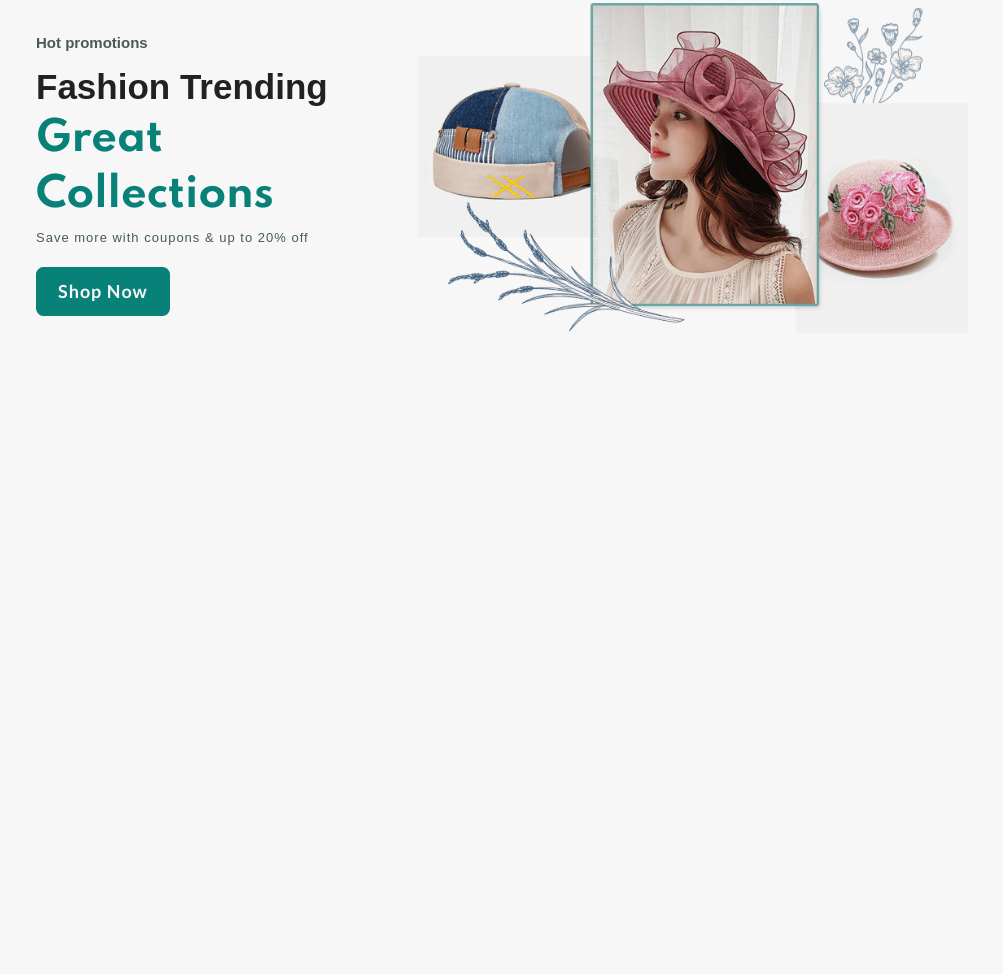
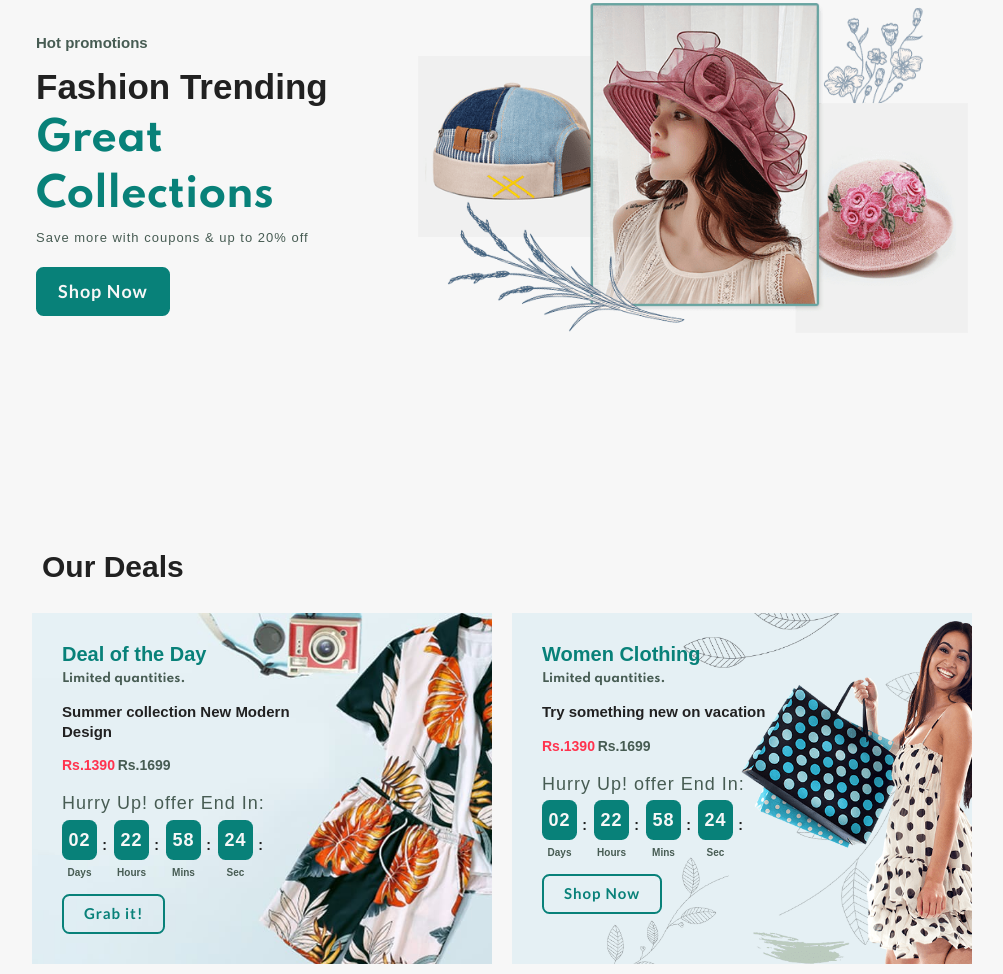
Before and after one commit to chandrakamalsingh007/Ecommerce-website, a website built with Vite: page index.html in a window 1280 px wide. Shown: the part 229-1203 px from the top of the page, without its empty margins (138-1141 px from the left). Before the commit the page ends 800 px from the top, so only its background shows below. Built offline with nearby package versions, Linux system fonts and the light colour scheme.

Commit message:
Our Deals section completed

```diff
--- a/index.html
+++ b/index.html
@@ -1,11 +1,17 @@
 <!DOCTYPE html>
 <html lang="en">
   <head>
-  <meta charset="UTF-8">
-  <meta name="viewport" content="width=device-width, initial-scale=1.0">
+    <meta charset="UTF-8" />
+    <meta name="viewport" content="width=device-width, initial-scale=1.0" />
     <title>HamroPasal</title>
-  <link rel="stylesheet" href="style.css">
-  <link rel="stylesheet" href="https://cdnjs.cloudflare.com/ajax/libs/font-awesome/6.7.1/css/all.min.css" integrity="sha512-5Hs3dF2AEPkpNAR7UiOHba+lRSJNeM2ECkwxUIxC1Q/FLycGTbNapWXB4tP889k5T5Ju8fs4b1P5z/iB4nMfSQ==" crossorigin="anonymous" referrerpolicy="no-referrer" />
+    <link rel="stylesheet" href="style.css" />
+    <link
+      rel="stylesheet"
+      href="https://cdnjs.cloudflare.com/ajax/libs/font-awesome/6.7.1/css/all.min.css"
+      integrity="sha512-5Hs3dF2AEPkpNAR7UiOHba+lRSJNeM2ECkwxUIxC1Q/FLycGTbNapWXB4tP889k5T5Ju8fs4b1P5z/iB4nMfSQ=="
+      crossorigin="anonymous"
+      referrerpolicy="no-referrer"
+    />
   </head>
   <body>
     <header class="section-navbar">
@@ -21,28 +27,39 @@
       </section>
       <div class="container">
         <div class="navbar-brand">
-        <a id="shopIcon" href="index.html"><i class="fa-solid fa-shop"><p>HamroPasal</p></i></a>
+          <a id="shopIcon" href="index.html"
+            ><i class="fa-solid fa-shop"><p>HamroPasal</p></i></a
+          >
           <nav class="navbar">
             <ul>
-            <li class="nav-item"><a href="/" class="nav-link" id="active-link" >Home</a></li>
+              <li class="nav-item">
+                <a href="/" class="nav-link" id="active-link">Home</a>
+              </li>
               <li class="nav-item"><a href="/" class="nav-link">About</a></li>
-            <li class="nav-item"><a href="/" class="nav-link">Products</a></li>
+              <li class="nav-item">
+                <a href="/" class="nav-link">Products</a>
+              </li>
               <li class="nav-item"><a href="/" class="nav-link">Contact</a></li>
-
             </ul>
           </nav>
         </div>
         <div class="right-section">
           <div class="header-search">
-          <input type="text" placeholder="Search for items..." class="form-input">
+            <input
+              type="text"
+              placeholder="Search for items..."
+              class="form-input"
+            />
             <button class="search-btn">
               <i class="fa-solid fa-magnifying-glass"></i>
             </button>
           </div>
-        <div class="cart"><a href="addtocart.html" class="header-action-btn">
-          <img src="src/assets/images/icon-cart.svg" alt="cart">
+          <div class="cart">
+            <a href="addtocart.html" class="header-action-btn">
+              <img src="src/assets/images/icon-cart.svg" alt="cart" />
               <span class="count">3</span>
-        </a></div>
+            </a>
+          </div>
           <div class="user"><i class="fa-regular fa-user"></i></div>
         </div>
       </div>
@@ -53,24 +70,113 @@
       <section class="section-hero">
         <div class="container grid grid-two--cols">
           <div class="section-hero--content">
-          <span class="hero-subheading">
-            Hot promotions
-          </span>
-          <h1 class="hero-heading">Fashion Trending <span>Great Collections</span></h1>
+            <span class="hero-subheading"> Hot promotions </span>
+            <h1 class="hero-heading">
+              Fashion Trending <span>Great Collections</span>
+            </h1>
             <p class="hero-para">Save more with coupons & up to 20% off</p>
             <a href="shop.html" class="btn">Shop Now</a>
           </div>
-        <div class="section-hero-image" data-aos="fade-up" data-aos-delay="600">
+          <div
+            class="section-hero-image"
+            data-aos="fade-up"
+            data-aos-delay="600"
+          >
             <figure>
-            <img src="src/assets/images/home-img.png" alt="home img">
+              <img src="src/assets/images/home-img.png" alt="home img" />
             </figure>
           </div>
         </div>
       </section>
     </main>
 
-
     <!-- ========== End Home Hero Section ========== -->
 
+    <!-- ========== Start Deals Section ========== -->
+    <section class="deals-section">
+      <h2>Our Deals</h2>
+      <div class="deals-container container grid grid-two--cols">
+        <div class="deals-item">
+          <div class="deals-group">
+            <h3 class="deals-brand">Deal of the Day</h3>
+            <span class="deals-category">Limited quantities.</span>
+          </div>
+
+          <h4 class="deals-title">Summer collection New Modern Design</h4>
+          <div class="deals-price flex">
+            <span class="new-price">Rs.1390</span>
+            <span class="old-price">Rs.1699</span>
+          </div>
+
+          <div class="deals-group">
+            <p class="deals-countdown-text">Hurry Up! offer End In:</p>
+
+            <div class="countdown">
+              <div class="countdown-amount">
+                <p class="countdown-period">02</p>
+                <span class="unit">Days</span>
+              </div>
+              <div class="countdown-amount">
+                <p class="countdown-period">22</p>
+                <span class="unit">Hours</span>
+              </div>
+              <div class="countdown-amount">
+                <p class="countdown-period">58</p>
+                <span class="unit">Mins</span>
+              </div>
+              <div class="countdown-amount">
+                <p class="countdown-period">24</p>
+                <span class="unit">Sec</span>
+              </div>
+            </div>
+          </div>
+
+          <div class="deals-btn">
+            <a href="details.html" class="btn btn--md">Grab it!</a>
+          </div>
+        </div>
+        <div class="deals-item">
+          <div class="deals-group">
+            <h3 class="deals-brand">Women Clothing</h3>
+            <span class="deals-category">Limited quantities.</span>
+          </div>
+
+          <h4 class="deals-title">Try something new on vacation</h4>
+          <div class="deals-price flex">
+            <span class="new-price">Rs.1390</span>
+            <span class="old-price">Rs.1699</span>
+          </div>
+
+          <div class="deals-group">
+            <p class="deals-countdown-text">Hurry Up! offer End In:</p>
+
+            <div class="countdown">
+              <div class="countdown-amount">
+                <p class="countdown-period">02</p>
+                <span class="unit">Days</span>
+              </div>
+              <div class="countdown-amount">
+                <p class="countdown-period">22</p>
+                <span class="unit">Hours</span>
+              </div>
+              <div class="countdown-amount">
+                <p class="countdown-period">58</p>
+                <span class="unit">Mins</span>
+              </div>
+              <div class="countdown-amount">
+                <p class="countdown-period">24</p>
+                <span class="unit">Sec</span>
+              </div>
+            </div>
+          </div>
+
+          <div class="deals-btn">
+            <a href="details.html" class="btn btn--md">Shop Now</a>
+          </div>
+        </div>
+      </div>
+    </section>
+
+    <!-- ========== End Deals Section ========== -->
   </body>
 </html>
--- a/style.css
+++ b/style.css
@@ -1,89 +1,97 @@
 /*=============== GOOGLE FONTS ===============*/
-@import url('https://fonts.googleapis.com/css2?family=Lato:wght@400;700&family=Spartan:wght@400;500;600;700&display=swap');
+@import url("https://fonts.googleapis.com/css2?family=Lato:wght@400;700&family=Spartan:wght@400;500;600;700&display=swap");
 
 /*=============== VARIABLES CSS ===============*/
-*{
+* {
   margin: 0;
   padding: 0;
   box-sizing: border-box;
 }
 
-:root{
-    font-family: "Urbanist",sans-serif;
+:root {
+  font-family: "Urbanist", sans-serif;
   line-height: 1.5;
   font-weight: bold;
 
   font-synthesis: none;
   text-rendering: optimizeLegibility;
 
-    --buttonColor:#2a2c30;
-    --secondaryColor:hsl(34,94%,87%) ;
-    --borderColor:rgb(19, 148, 180) ;
-    --borderColorSecondary:hsl(113,15%,90%) ;
-    --backgroundColor:#f7f7f7 ;
-    --backgroundSecondary:hsl(0,0%,93%) ;
-    --textColor:hsl(154,13%,32%) ;
-    --titleColor:hsl(0,0%,13%);
-    --main-color:hsl(176,88%,27%) ;
-    --supporting-color:hsl(129,44%,94%) ;
-    --glow-color:hsl(60,1%,56%) ;
+  --buttonColor: #2a2c30;
+  --secondaryColor: hsl(34, 94%, 87%);
+  --borderColor: rgb(19, 148, 180);
+  --borderColorSecondary: hsl(113, 15%, 90%);
+  --backgroundColor: #f7f7f7;
+  --backgroundSecondary: hsl(0, 0%, 93%);
+  --textColor: hsl(154, 13%, 32%);
+  --titleColor: hsl(0, 0%, 13%);
+  --main-color: hsl(176, 88%, 27%);
+  --supporting-color: hsl(129, 44%, 94%);
+  --glow-color: hsl(60, 1%, 56%);
 
-    --transition:cubic-bezier(0,0,0.05,1)
+  --transition: cubic-bezier(0, 0, 0.05, 1);
 }
 
-html{
+html {
   font-size: 62.5%;
-    color:var(--textColor);
+  color: var(--textColor);
 }
 
 /*=============== Body styling ===============*/
 
-body{
-    margin:0 auto;
-    padding:0 auto;
+body {
+  margin: 0 auto;
+  padding: 0 auto;
   min-width: 320px;
   background-color: var(--backgroundColor);
 }
 
-h1,h2,h3,h4,h5,h6{
+h1,
+h2,
+h3,
+h4,
+h5,
+h6 {
   line-height: 1.1;
-    color:var(--titleColor);
+  color: var(--titleColor);
 }
 
-h1{
+h1 {
   font-size: 3.2rem;
 }
 
-p,li,a,label{
+p,
+li,
+a,
+label {
   font-size: 1.8rem;
   letter-spacing: 0.1rem;
-    color:var(--textColor) ;
+  color: var(--textColor);
   line-height: 1.5;
   font-weight: 400;
 }
 
-li{
+li {
   list-style: none;
 }
 
-a{
+a {
   color: #676cff;
   text-decoration: none;
-    &:hover{
-        color:#535bf2
+  &:hover {
+    color: #535bf2;
   }
 }
 
-::placeholder{
-    font-family: 'Urbanist',sans-serif;
+::placeholder {
+  font-family: "Urbanist", sans-serif;
   line-height: 1.5;
   font-weight: 400;
 }
 
-.form-input{
+.form-input {
   width: 100%;
   border: 1px solid var(--borderColorSecondary);
-    padding-inline:1rem;
+  padding-inline: 1rem;
   height: 35px;
   border-radius: 0.5rem;
   -webkit-border-radius: 0.5rem;
@@ -92,24 +100,24 @@ a{
   -o-border-radius: 0.5rem;
 }
 
-.grid{
+.grid {
   display: grid;
 }
 
-.grid-two--cols{
-    grid-template-columns: repeat(2,1fr);
+.grid-two--cols {
+  grid-template-columns: repeat(2, 1fr);
 }
 
-.btn{
+.btn {
   display: inline-block;
   background-color: var(--main-color);
   border: 2px solid var(--main-color);
-    color:var(--backgroundColor);
+  color: var(--backgroundColor);
   padding-inline: 2rem;
-    height:49px;
+  height: 49px;
   line-height: 44px;
   font-weight: bold;
-    font-family: "Lato",sans-serif;
+  font-family: "Lato", sans-serif;
   border-radius: 0.75rem;
   transition: all 0.4s var(--transition);
   -webkit-border-radius: 0.75rem;
@@ -122,113 +130,94 @@ a{
   -o-transition: all 0.4s var(--transition);
 }
 
-.btn:hover{
+.btn:hover {
   background-color: transparent;
-    color:var(--main-color)
+  color: var(--main-color);
 }
 
 /***** Layout *****/
-.container{
-    max-width:142rem;
-    margin:0 auto;
+.container {
+  max-width: 142rem;
+  margin: 0 auto;
   padding: 9.6rem 2.4rem;
 }
 
 /***** End Layout *****/
 
 /***** Navbar Section *****/
-.top_txt{
+.top_txt {
   background-color: var(--supporting-color);
   color: var(--textColor);
   border-bottom: 1px solid var(--borderColor);
   padding: 0 15rem;
 
-    & p,a{
+  & p,
+  a {
     font-size: 1.2rem;
     color: var(--textColor);
     font-weight: 500;
   }
 
-    & a:hover{
-        color:#676cff;
+  & a:hover {
+    color: #676cff;
   }
 }
 
-.section-navbar{
+.section-navbar {
   width: 100%;
 }
 
-.section-navbar .container{
+.section-navbar .container {
   display: flex;
   justify-content: space-between;
   align-items: center;
-    padding:1.5rem 10rem;
-}
-/* #shopIcon{
-    display: flex;
-    align-items:end;
-
-    & i{
-        font-size: 30px;
-        color:black;
-        display: flex;
+  padding: 1.5rem 10rem;
 }
 
-   & p{
-    font-size: 1.5rem;
-    font-weight: bold;
 
-   }
-
-}
-#shopIcon:hover{
-    color: var(--main-color);
-} */
-
-#shopIcon i{
+#shopIcon i {
   font-size: 30px;
-    color:black;
+  color: black;
   display: flex;
   align-items: end;
 
-    & p{
+  & p {
     font-size: 1.5rem;
     font-weight: bold;
   }
 }
 
-#shopIcon i:hover{
+#shopIcon i:hover {
   color: var(--main-color);
 }
 
-
-.navbar-brand{
-    padding:0 6rem;
+.navbar-brand {
+  padding: 0 6rem;
   display: flex;
   align-items: center;
   gap: 5rem;
 }
 
-.section-navbar .navbar ul{
+.section-navbar .navbar ul {
   display: flex;
-    gap:3.2rem;
+  gap: 3.2rem;
   text-transform: capitalize;
   align-items: center;
-    & li a{
+  & li a {
     color: #2a2c30;
     font-weight: 700;
-        text-transform:uppercase ;
+    text-transform: uppercase;
     font-size: 1.1rem;
-        font-family: 'Spartan';
+    font-family: "Spartan";
     display: inline-block;
     position: relative;
 
-        &:after{
+    &:after {
       content: "";
       position: absolute;
       bottom: -0.1rem;
-            left:0;
-            width:0%;
+      left: 0;
+      width: 0%;
       border-bottom: 0.1rem solid var(--main-color);
       transition: all 0.3s linear;
       -webkit-transition: all 0.3s linear;
@@ -237,32 +226,31 @@ a{
       -o-transition: all 0.3s linear;
     }
   }
-    & li a:hover{
+  & li a:hover {
     color: var(--main-color);
   }
-    & li a:hover::after{
+  & li a:hover::after {
     width: 100%;
   }
-    & #active-link{
+  & #active-link {
     color: var(--main-color);
   }
-
 }
-.right-section{
+.right-section {
   display: flex;
   align-items: center;
-    gap:2rem;
+  gap: 2rem;
 }
-.header-search{
-    width:340px;
+.header-search {
+  width: 340px;
   display: flex;
   gap: 0.1rem;
 }
-.search-btn{
+.search-btn {
   width: 33px;
   height: 33px;
   position: relative;
-    cursor:pointer;
+  cursor: pointer;
   border-radius: 5px;
   border: 1px solid var(--backgroundSecondary);
   background-color: var(--main-color);
@@ -271,89 +259,194 @@ a{
   -ms-border-radius: 5px;
   -o-border-radius: 5px;
 
-    & i{
-        color:var(--borderColorSecondary);
+  & i {
+    color: var(--borderColorSecondary);
   }
 }
-.header-action-btn{
+.header-action-btn {
   position: relative;
-
 }
 
-.header-action-btn img{
+.header-action-btn img {
   width: 22px;
   margin-top: 10px;
-
 }
 
-.header-action-btn .count{
+.header-action-btn .count {
   position: absolute;
-    top:-1.5rem;
-    right:-1rem;
+  top: -1.5rem;
+  right: -1rem;
   background-color: var(--main-color);
   color: var(--backgroundColor);
   width: 20px;
   height: 20xp;
   line-height: 18px;
   text-align: center;
-    border-radius:50% ;
+  border-radius: 50%;
   font-size: 12px;
-    -webkit-border-radius:50% ;
-    -moz-border-radius:50% ;
-    -ms-border-radius:50% ;
-    -o-border-radius:50% ;
+  -webkit-border-radius: 50%;
+  -moz-border-radius: 50%;
+  -ms-border-radius: 50%;
+  -o-border-radius: 50%;
 }
 
-.user i{
+.user i {
   font-size: 20px;
   cursor: pointer;
 }
 /***** End Navbar Section *****/
 
 /***** Hero Section *****/
-main{
-    height:80vh;
+main {
+  height: 80vh;
   position: relative;
-
 }
 
-main .section-hero{
+main .section-hero {
   height: 70vh;
-    display:flex;
+  display: flex;
   justify-content: center;
   align-items: center;
   padding: 0 15rem;
 
-    & .hero-subheading{
+  & .hero-subheading {
     font-size: 1.5rem;
-        line-height:2.5;
+    line-height: 2.5;
   }
-    & .hero-heading{
+  & .hero-heading {
     line-height: 1.4;
     font-size: 3.5rem;
   }
-    & .hero-heading span{
+  & .hero-heading span {
     color: var(--main-color);
     font-size: 4rem;
-        font-family: 'Spartan',sans-serif;
+    font-family: "Spartan", sans-serif;
   }
-    & .hero-para{
-        font-size:1.3rem;
-        margin-block: .5rem 2rem;
+  & .hero-para {
+    font-size: 1.3rem;
+    margin-block: 0.5rem 2rem;
   }
 }
 
-.section-hero .grid{
+.section-hero .grid {
   align-items: center;
-    gap:5rem;
+  gap: 5rem;
 }
 
-.section-hero img{
+.section-hero img {
   width: 550px;
   height: auto;
+}
 
+/***** End Hero Section *****/
+
+/***** Deals Section *****/
+.deals-section h2{
+    padding:2rem 18rem;
+    font-size: 3rem;
+}
+
+.deals-section .container {
+    padding: 1rem 17rem;
+}
+.deals-section .grid{
+    gap:2rem;
+}
+.deals-item:nth-child(1){
+    background-image: url(src/assets/images/deals-1.jpg);
+}
+
+.deals-item:nth-child(2){
+    background-image: url(src/assets/images/deals-2.png);
+}
+
+.deals-item{
+    padding: 3rem;
+    background-size: cover;
+    background-position: center;
+    display: flex;
+    flex-direction: column;
+    row-gap: 1.4rem;
+}
+
+.deals-brand {
+    color:var(--main-color);
+    font-size: 2rem;
+    margin-bottom: .5rem;
+}
+
+.deals-category{
+    font-family: "spartan",sans-serif;
+    font-size: 1.2rem;
+}
+
+.deals-title{
+    max-width: 240px;
+    font-size: 1.5rem;
+    font-weight: 550;
+    line-height: 1.3;
+}
+
+.deals-price .new-price,.deals-price .old-price{
+    font-size: 1.4rem;
 
 }
 
+.deals-price .new-price{
+    color: hsl(352, 100%, 60%);
+}
 
-/***** End Hero Section *****/
+.deals-countdown-text{
+    margin-bottom: .25rem;
+}
+.countdown{
+    display: flex;
+    column-gap: 1.7rem;
+}
+
+.countdown-amount{
+    position: relative;
+}
+
+.countdown-amount::after{
+    content: ":";
+    color: var(--titleColor);
+    font-size: 1.4rem;
+    position: absolute;
+    right: -28%;
+    top: 25%;
+}
+
+.countdown-period{
+    background-color: var(--main-color);
+    color: var(--backgroundColor);
+    width: 35px;
+    height:40px;
+    line-height: 40px;
+    text-align: center;
+    border-radius: .75rem;
+    -webkit-border-radius: .75rem;
+    -moz-border-radius: .75rem;
+    -ms-border-radius: .75rem;
+    -o-border-radius: .75rem;
+    font-weight: 600;
+    margin-bottom: .5rem;
+}
+
+.unit{
+    font: size 1.2em;
+    text-align: center;
+    display: block;
+}
+
+.deals-btn .btn{
+    background-color: transparent;
+    color: var(--main-color);
+    height:40px;
+}
+
+.btn--md{
+    font-size: 1.5rem;
+    line-height: 35px;
+}
+/*** End Deals Section *****/
```
Lines whose indentation alone changed are shown as unchanged.
